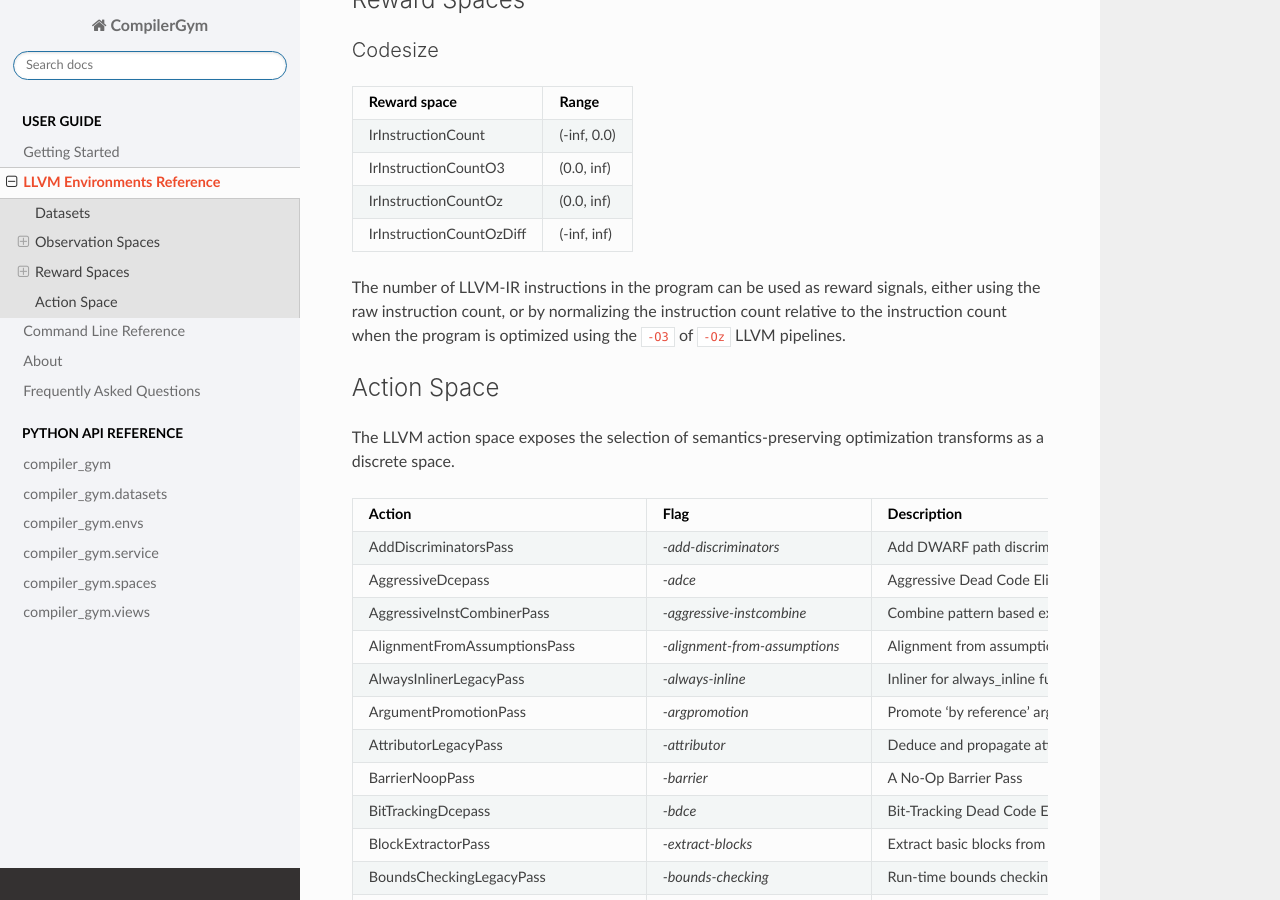
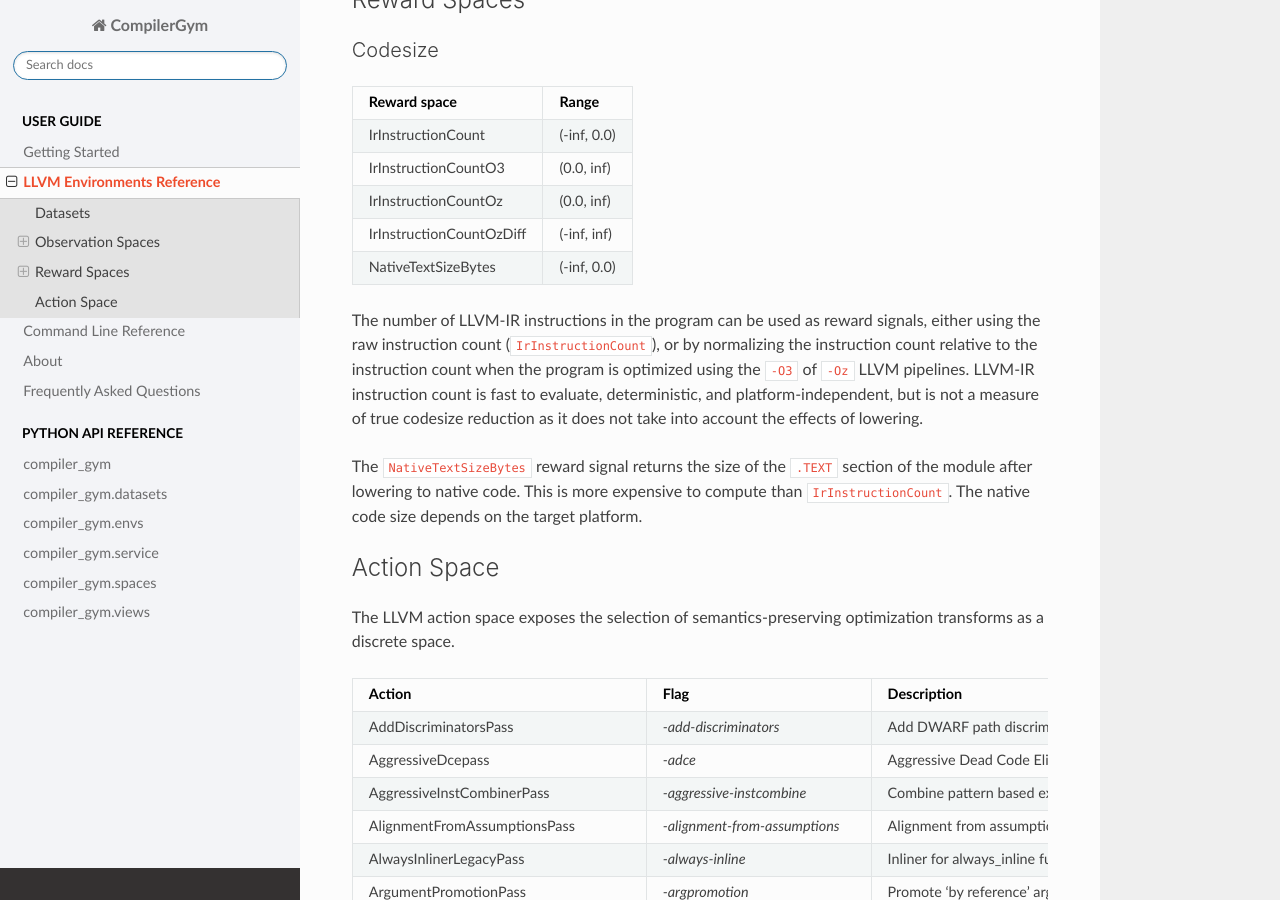
Before and after one commit to facebookresearch/CompilerGym, a Sphinx documentation site: the page built from docs/source/llvm/index.rst, in a window 1280 px wide and 900 px high, scrolled down 5053 px. Built offline with Sphinx 7.4.7 and the Read the Docs theme 2.0.0, drawn with Linux system fonts in a browser that asks for light colours; pages that are not in the unit, such as notebooks, are missing from menus.

Commit message:
[llvm] Add support for .TEXT section size reward.
The IrInstructionCount reward space only counts the number of LLVM-IR
instructions in the current module. The actual size of the compiled
code may differ from this.

This adds a new NativeTextSizeBytes reward space which returns the
size of the .text section of the compiled module.

```diff
--- a/docs/source/llvm/index.rst
+++ b/docs/source/llvm/index.rst
@@ -263,11 +263,21 @@ Codesize
 +--------------------------+-------------+
 | IrInstructionCountOzDiff | (-inf, inf) |
 +--------------------------+-------------+
+| NativeTextSizeBytes      | (-inf, 0.0) |
++--------------------------+-------------+
 
 The number of LLVM-IR instructions in the program can be used as reward
-signals, either using the raw instruction count, or by normalizing the
-instruction count relative to the instruction count when the program is
-optimized using the :code:`-O3` of :code:`-Oz` LLVM pipelines.
+signals, either using the raw instruction count (:code:`IrInstructionCount`),
+or by normalizing the instruction count relative to the instruction count when
+the program is optimized using the :code:`-O3` of :code:`-Oz` LLVM pipelines.
+LLVM-IR instruction count is fast to evaluate, deterministic, and
+platform-independent, but is not a measure of true codesize reduction as it does
+not take into account the effects of lowering.
+
+The :code:`NativeTextSizeBytes` reward signal returns the size of the
+:code:`.TEXT` section of the module after lowering to native code. This is more
+expensive to compute than :code:`IrInstructionCount`. The native code size
+depends on the target platform.
 
 
 Action Space
--- a/setup.py
+++ b/setup.py
@@ -57,6 +57,7 @@ setuptools.setup(
         "compiler_gym.spaces",
         "compiler_gym.third_party",
         "compiler_gym.third_party.autophase",
+        "compiler_gym.third_party.llvm",
         "compiler_gym.third_party.inst2vec",
         "compiler_gym.util",
         "compiler_gym.util.flags",
@@ -72,6 +73,7 @@ setuptools.setup(
             "envs/llvm/service/libLLVMPolly.so",
             "third_party/inst2vec/*.pickle",
             "third_party/cBench/benchmarks.txt",
+            "third_party/llvm/clang",
         ]
     },
     install_requires=requirements,
```
Also changed, not shown: 17 other files.
